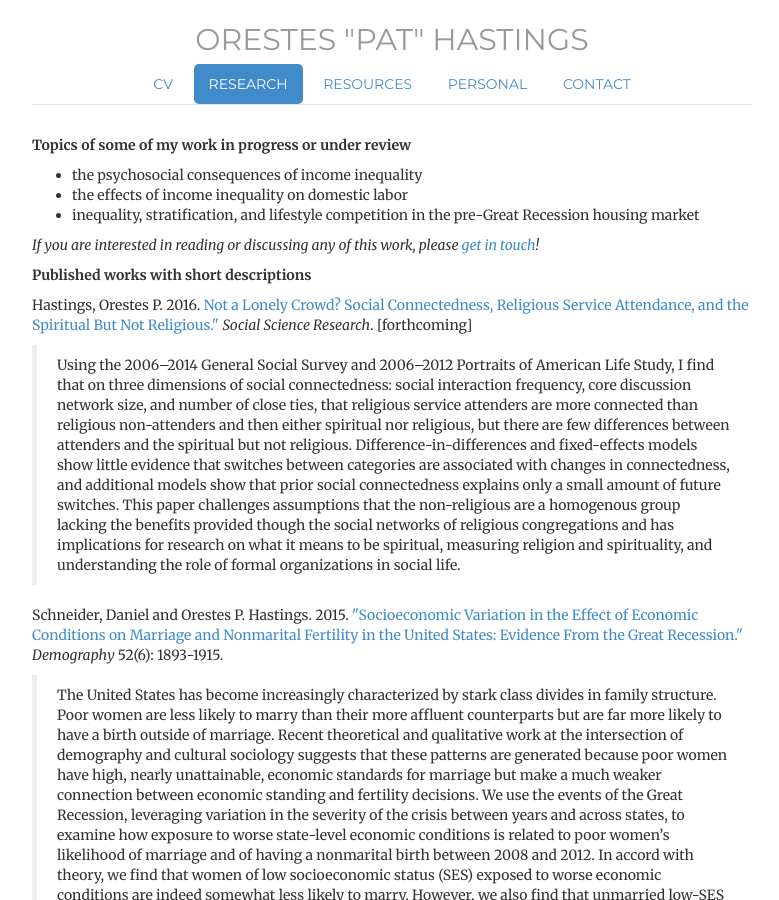
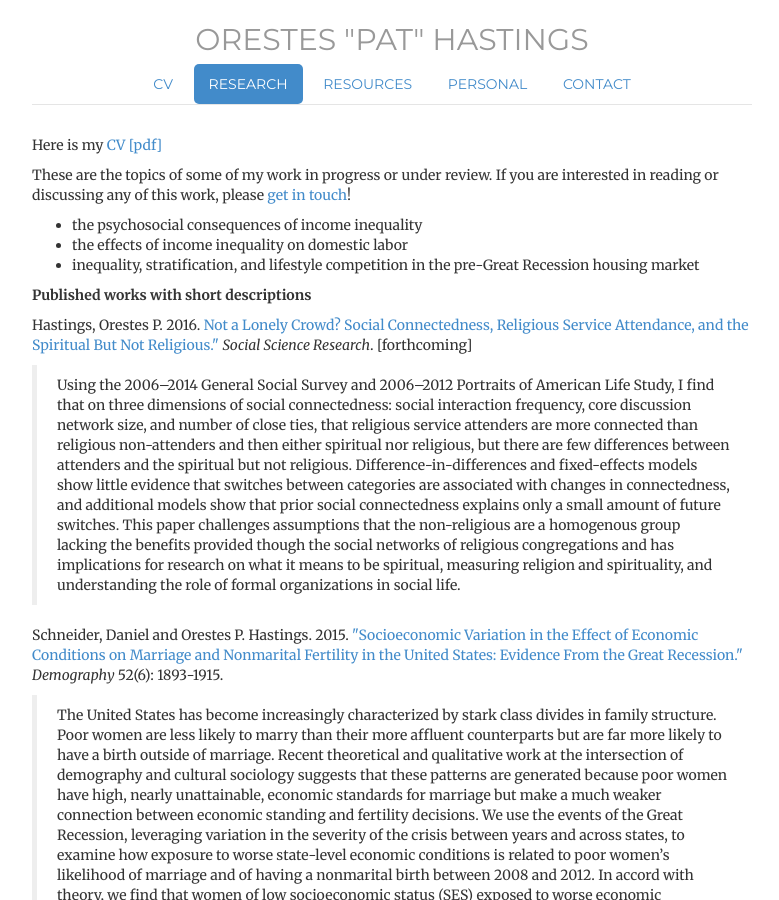
Before and after one commit to ophastings/ophastings.github.io, a Jekyll site: the page built from research/index.html, in a window 1280 px wide and 900 px high. Shown: the whole window, without its empty margins (248-1027 px from the left). Built offline with Jekyll 4.4.1, drawn with Linux system fonts in a browser that asks for light colours; comment, search, counter and statistics services are not loaded.

Commit message:
Update index.html

```diff
--- a/research/index.html
+++ b/research/index.html
@@ -9,15 +9,16 @@ contact: passive
 description: Research page of ophastings.com, the website of Orestes Hastings, a sociology PhD candidate at UC Berkeley
 ---
 
-<p><b>Topics of some of my work in progress or under review</b></p>
+<p>Here is my <a href="HastingsCV.pdf">CV [pdf]</a></p>
+
+<p>These are the topics of some of my work in progress or under review.
+If you are interested in reading or discussing any of this work, please <a href="../contact">get in touch</a>!</p>
 
 <ul>
 	<li>the psychosocial consequences of income inequality</li>
 	<li>the effects of income inequality on domestic labor </li>
 	<li>inequality, stratification, and lifestyle competition in the pre-Great Recession housing market</li>
 </ul>
-
-<p><i>If you are interested in reading or discussing any of this work, please <a href="../contact">get in touch</a>!</i></p>
 
 <p><b>Published works with short descriptions</b></p>
 
```
